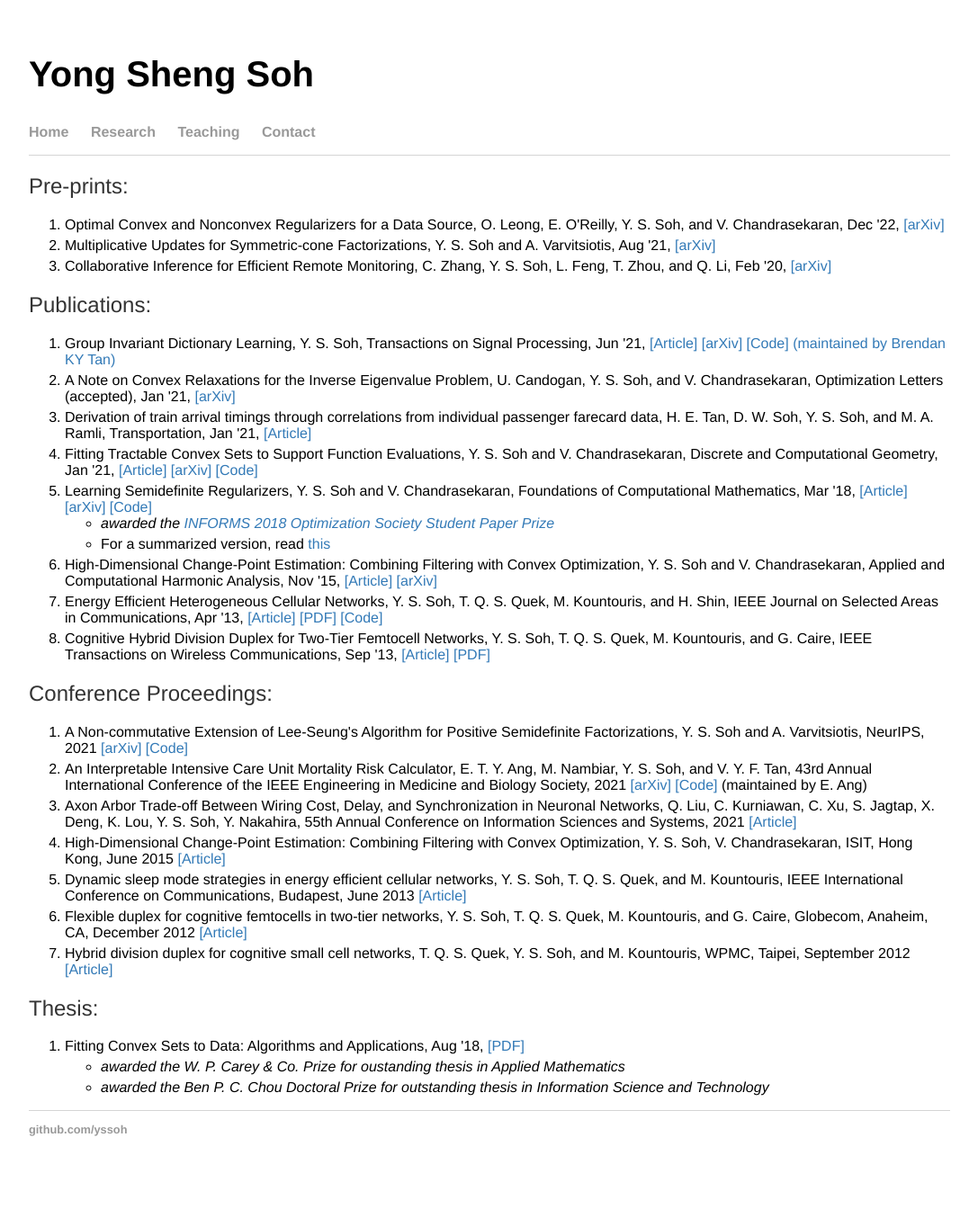
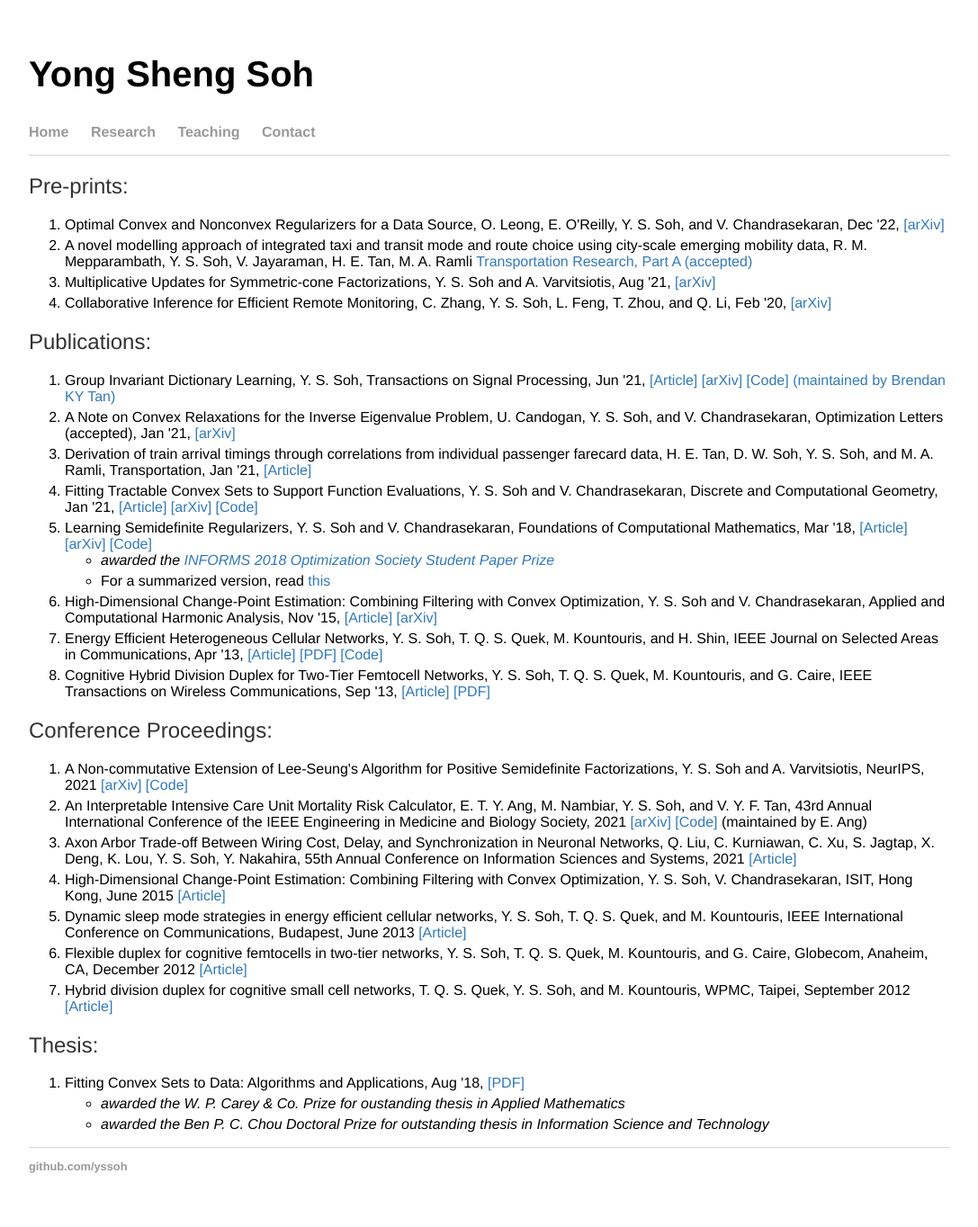
Before and after one commit to yssoh/yssoh.github.io, a Jekyll site: the page built from research/index.html, in a window 1280 px wide. Shown: the whole page at 90% size, without its empty margins (96-1183 px from the left). Built offline with Jekyll 4.4.1, drawn with Linux system fonts in a browser that asks for light colours; before the commit the page ends 1323 px from its top, so only the background shows below that.

Commit message:
Update index.html

```diff
--- a/research/index.html
+++ b/research/index.html
@@ -6,7 +6,8 @@ title: Yong Sheng Soh
 <div class="blurb">
   <h2>Pre-prints:</h2>
   <ol>
-    <li>Optimal Convex and Nonconvex Regularizers for a Data Source, O. Leong, E. O'Reilly, Y. S. Soh, and V. Chandrasekaran, Dec '22, <a href = "https://arxiv.org/abs/2212.13597">[arXiv]</a></li>
+	<li>Optimal Convex and Nonconvex Regularizers for a Data Source, O. Leong, E. O'Reilly, Y. S. Soh, and V. Chandrasekaran, Dec '22, <a href = "https://arxiv.org/abs/2212.13597">[arXiv]</a></li>
+	<li>A novel modelling approach of integrated taxi and transit mode and route choice using city-scale emerging mobility data, R. M. Mepparambath, Y. S. Soh, V. Jayaraman, H. E. Tan, M. A. Ramli <a>Transportation Research, Part A (accepted)</a></li>
     <li>Multiplicative Updates for Symmetric-cone Factorizations, Y. S. Soh and A. Varvitsiotis, Aug '21, <a href = "https://arxiv.org/abs/2108.00740">[arXiv]</a></li>
     <li>Collaborative Inference for Efficient Remote Monitoring, C. Zhang, Y. S. Soh, L. Feng, T. Zhou, and Q. Li, Feb '20, <a href = "https://arxiv.org/abs/2002.04759">[arXiv]</a></li>
   </ol>
```
